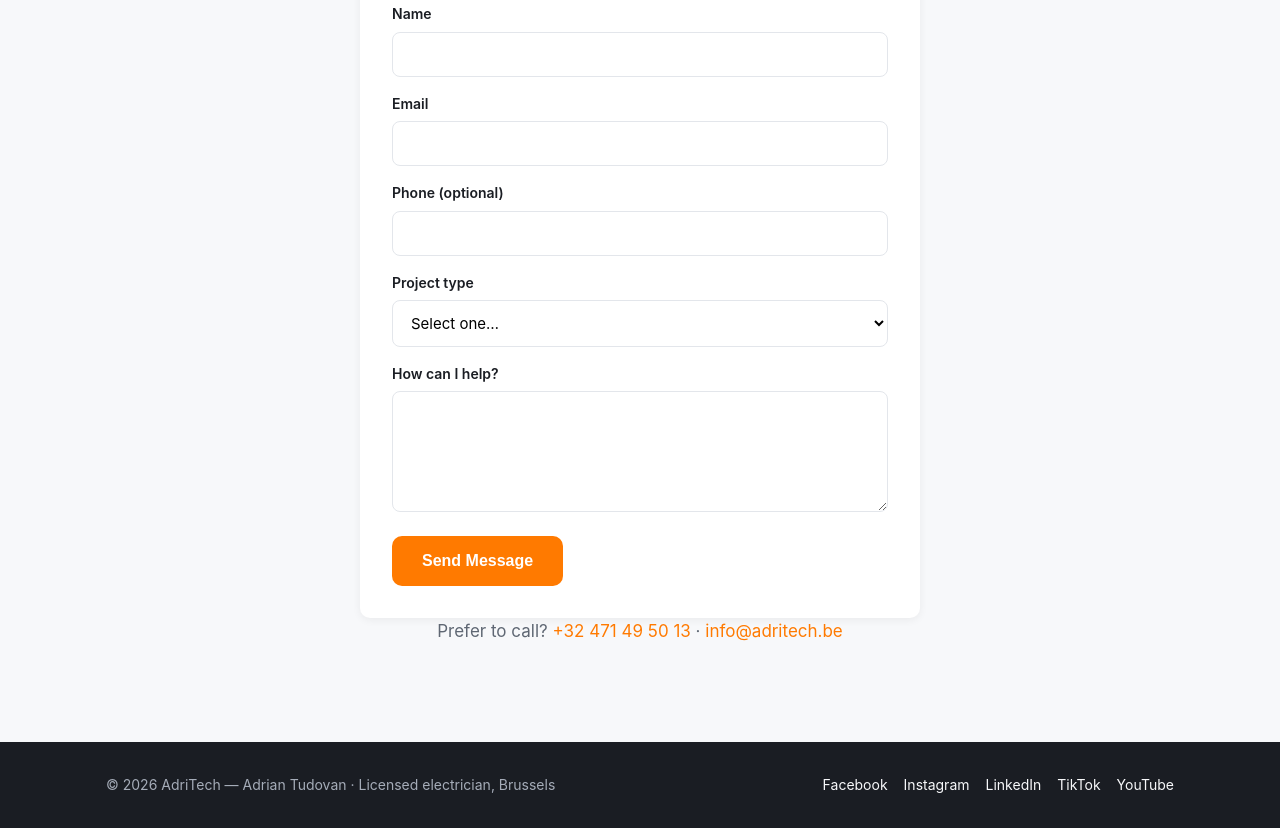
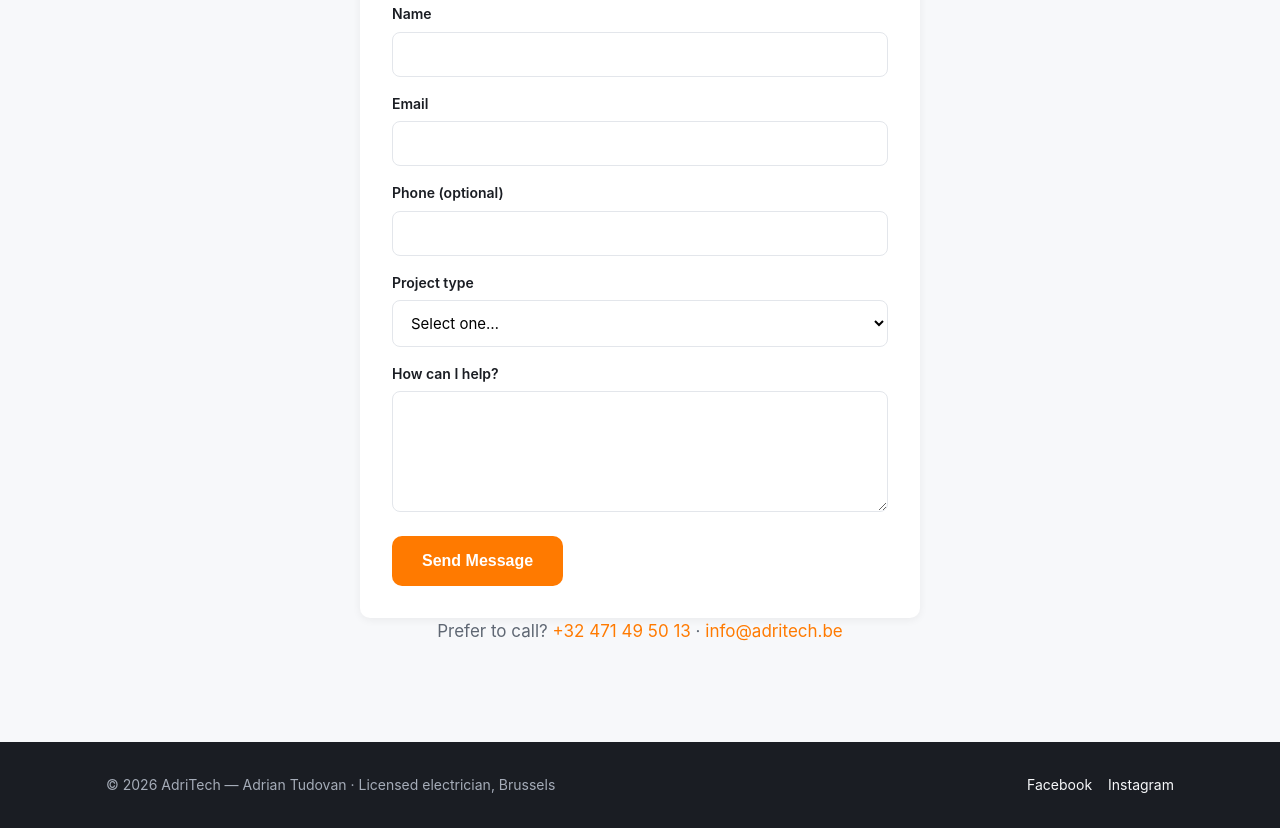
Before and after one commit to adriantudovan-droid/adritech-website, a plain HTML site: page index.html in a window 1280 px wide. Shown: the part 2963-3791 px from the top of the page. Drawn offline with Linux system fonts and the light colour scheme.

Commit message:
Wire footer to real Facebook & Instagram pages; remove placeholders

```diff
--- a/index.html
+++ b/index.html
@@ -268,9 +268,6 @@
                    target="_blank"
                    rel="noopener noreferrer"
                    aria-label="AdriTech on Instagram">Instagram</a>
-                <a href="#" aria-label="LinkedIn">LinkedIn</a>
-                <a href="#" aria-label="TikTok">TikTok</a>
-                <a href="#" aria-label="YouTube">YouTube</a>
             </div>
         </div>
     </footer>
```
